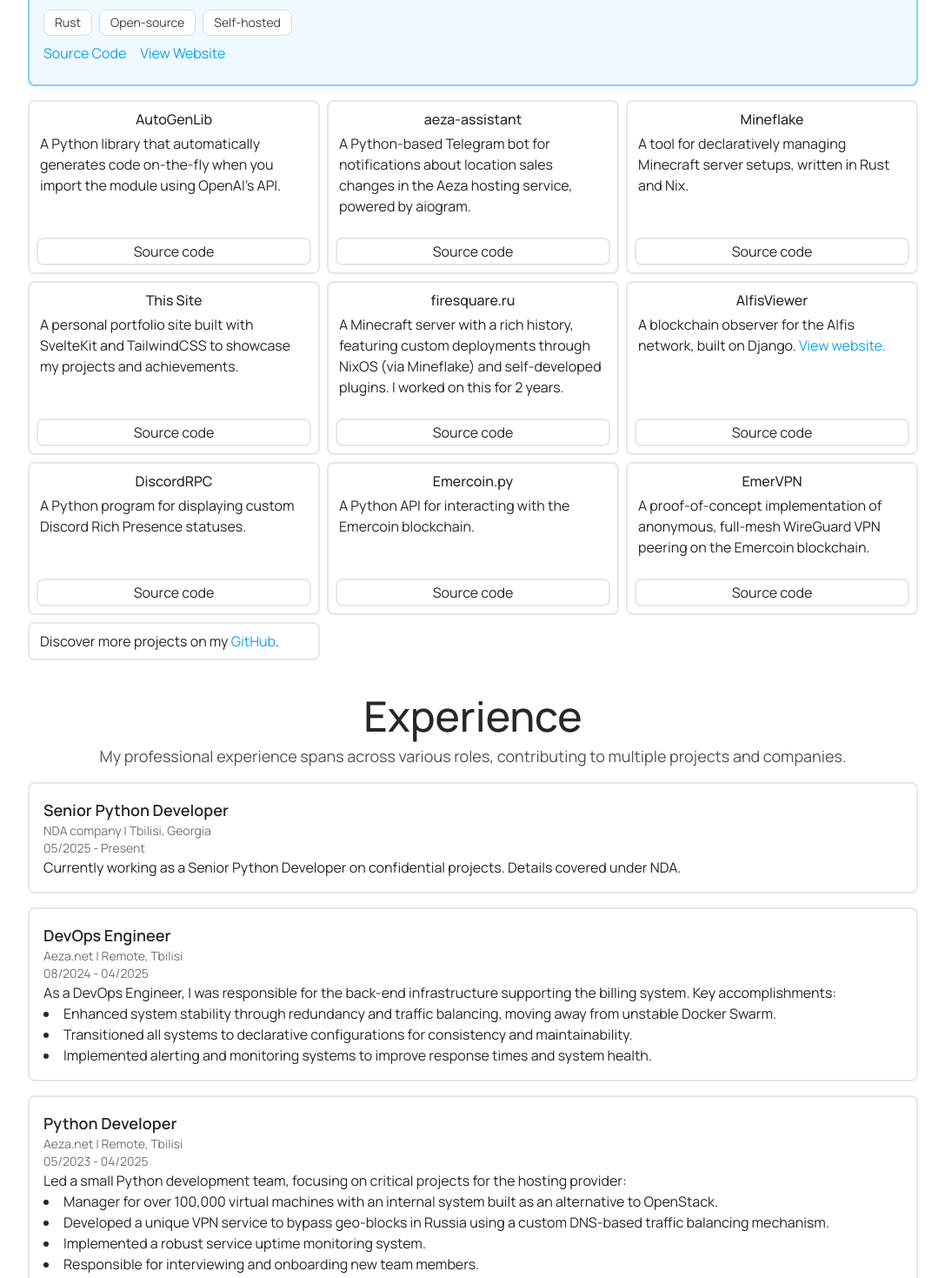
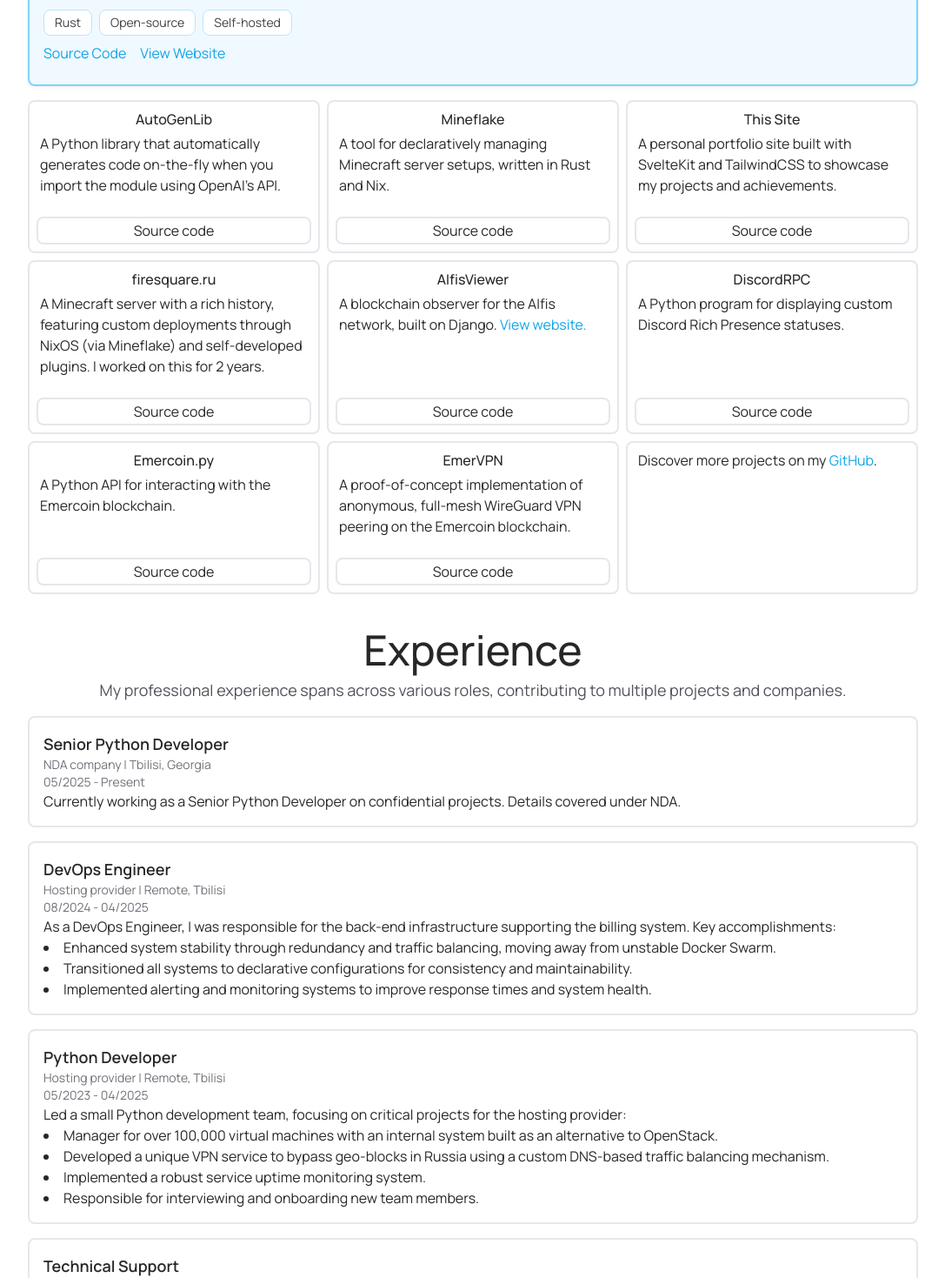
Before and after one commit to cofob/cofob.dev, a SvelteKit app: page /portfolio in a window 1280 px wide. Shown: the part 683-2152 px from the top of the page at 87% size, without its empty margins (96-1183 px from the left). Built offline with nearby package versions, Linux system fonts and the light colour scheme.

Commit message:
Remove shithost mentions

```diff
--- a/src/routes/portfolio/+page.svelte
+++ b/src/routes/portfolio/+page.svelte
@@ -93,10 +93,6 @@
 			<ProjectCard source="https://github.com/cofob/autogenlib" name="AutoGenLib">
 				A Python library that automatically generates code on-the-fly when you import the module using OpenAI's API.
 			</ProjectCard>
-			<ProjectCard source="https://github.com/cofob/aeza-assistant" name="aeza-assistant">
-				A Python-based Telegram bot for notifications about location sales changes in the Aeza hosting service, powered
-				by aiogram.
-			</ProjectCard>
 			<ProjectCard source="https://github.com/nix-community/mineflake" name="Mineflake">
 				A tool for declaratively managing Minecraft server setups, written in Rust and Nix.
 			</ProjectCard>
@@ -143,7 +139,7 @@
 			<ExperienceCard company="NDA company" location="Tbilisi, Georgia" title="Senior Python Developer" date="05/2025 - Present">
 				Currently working as a Senior Python Developer on confidential projects. Details covered under NDA.
 			</ExperienceCard>
-			<ExperienceCard company="Aeza.net" location="Remote, Tbilisi" title="DevOps Engineer" date="08/2024 - 04/2025">
+			<ExperienceCard company="Hosting provider" location="Remote, Tbilisi" title="DevOps Engineer" date="08/2024 - 04/2025">
 				As a DevOps Engineer, I was responsible for the back-end infrastructure supporting the billing system. Key
 				accomplishments:
 				<ul class="list-inside list-disc">
@@ -154,7 +150,7 @@
 					<li>Implemented alerting and monitoring systems to improve response times and system health.</li>
 				</ul>
 			</ExperienceCard>
-			<ExperienceCard company="Aeza.net" location="Remote, Tbilisi" title="Python Developer" date="05/2023 - 04/2025">
+			<ExperienceCard company="Hosting provider" location="Remote, Tbilisi" title="Python Developer" date="05/2023 - 04/2025">
 				Led a small Python development team, focusing on critical projects for the hosting provider:
 				<ul class="list-inside list-disc">
 					<li>Manager for over 100,000 virtual machines with an internal system built as an alternative to OpenStack.</li>
@@ -166,7 +162,7 @@
 					<li>Responsible for interviewing and onboarding new team members.</li>
 				</ul>
 			</ExperienceCard>
-			<ExperienceCard company="Aeza.net" location="Remote, Russia" title="Technical Support" date="01/2023 - 05/2023">
+			<ExperienceCard company="Hosting provider" location="Remote, Russia" title="Technical Support" date="01/2023 - 05/2023">
 				Worked in the technical support department, leveraging deep server knowledge and strong communication skills:
 				<ul class="list-inside list-disc">
 					<li>Developed department best practices and authored documentation.</li>
```
